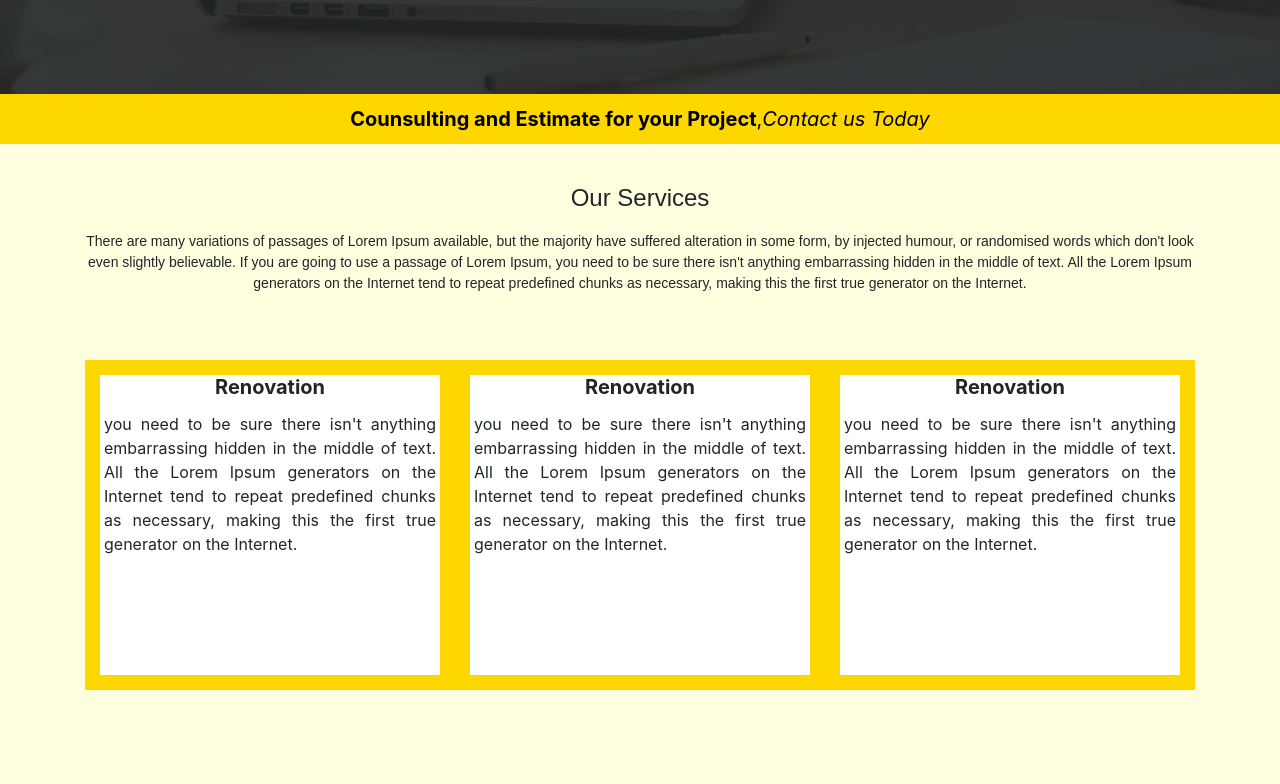
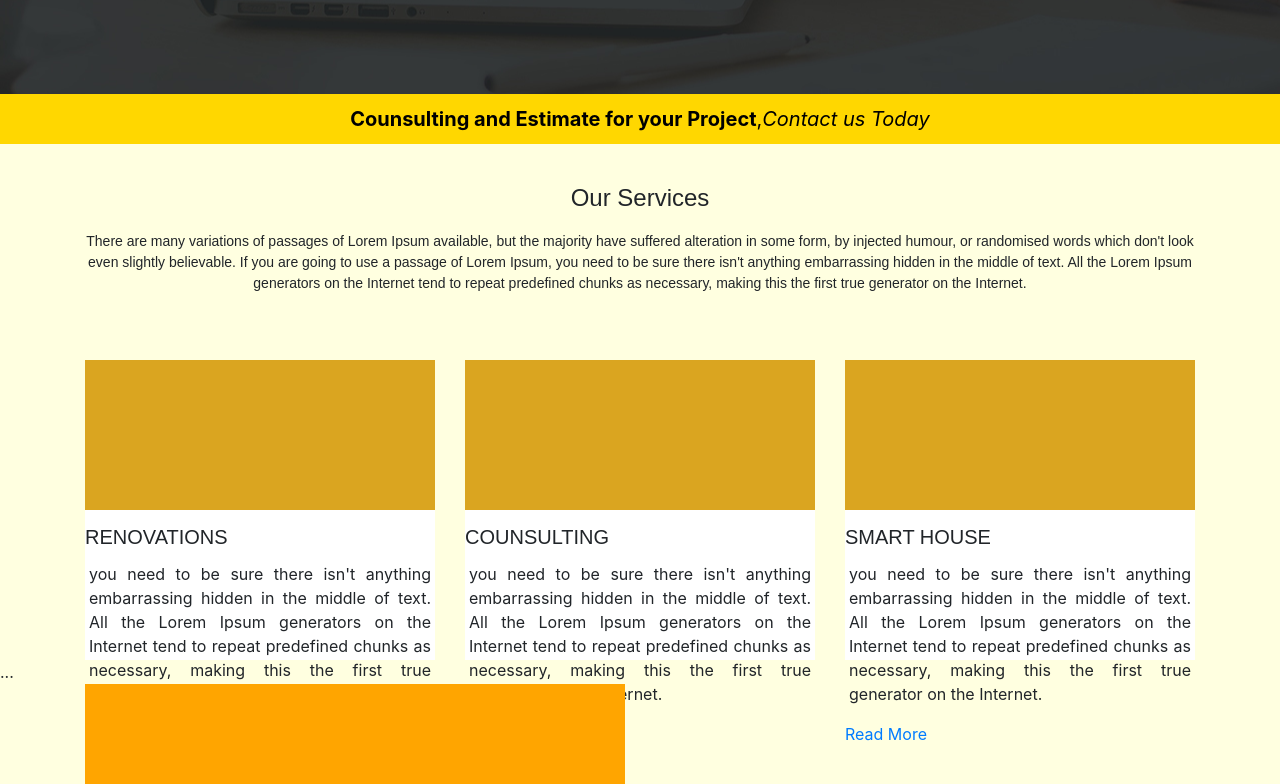
Before and after one commit to Nabeel73/BuildX, a plain HTML site: page index.html in a window 1280 px wide. Shown: the part 504-1288 px from the top of the page. Before the commit the page ends 1194 px from the top, so only its background shows below. Drawn offline with nearby package versions, Linux system fonts and the light colour scheme.

Commit message:
second end

```diff
--- a/css/style.css
+++ b/css/style.css
@@ -2,7 +2,7 @@
 
 body {
     margin: 0px;
-    font-family: -apple-system, BlinkMacSystemFont;
+    font-family: -apple-system;
     background: lightyellow;
 }
 
@@ -98,9 +98,9 @@ header {
     padding: 10px 0px 50px 0px;
 }
 
-.boxes {
-    background: gold;
-    padding: 15px;
+.color-fill {
+    height: 150px;
+    background: goldenrod;
 }
 
 .content_box {
@@ -109,12 +109,21 @@ header {
 }
 
 .content_box span h5 {
-    padding: 0px 0px 5px 0px;
-    font-weight: bold;
-    text-align: center;
+    padding: 15px 0px 5px 0px;
+    text-align: left;
+    text-transform: uppercase;
+    font-family: Arial, Helvetica, sans-serif;
 }
 
 .content_box p {
     text-align: justify;
     padding: 0px 4px 0px 4px;
 }
+
+
+/*NEW SECTION*/
+
+.video {
+    background: orange;
+    height: 100px;
+}
--- a/index.html
+++ b/index.html
@@ -84,29 +84,46 @@
                 <div class="row">
                     <div class="col-md-4 no-gutters">
                         <div class="content_box">
-
-                            <span><h5>Renovation</h5></span>
+                            <div class="color-fill"></div>
+                            <span><h5>Renovations</h5></span>
                             <p> you need to be sure there isn't anything embarrassing hidden in the middle of text. All the Lorem Ipsum generators on the Internet tend to repeat predefined chunks as necessary, making this the first true generator on the Internet.
                             </p>
+                            <a href="#collapse" class="nav-toggle">Read More</a>
                         </div>
                     </div>
 
                     <div class="col-md-4 no-gutters">
                         <div class="content_box">
-                            <span><h5>Renovation</h5></span>
+                            <div class="color-fill"></div>
+                            <span><h5>Counsulting</h5></span>
                             <p> you need to be sure there isn't anything embarrassing hidden in the middle of text. All the Lorem Ipsum generators on the Internet tend to repeat predefined chunks as necessary, making this the first true generator on the Internet.
+                            </p>
 
-                            </p>
+                            <a href="#collapse" class="nav-toggle">Read More</a>
                         </div>
                     </div>
                     <div class="col-md-4 no-gutters">
                         <div class="content_box">
-                            <span><h5>Renovation</h5></span>
+                            <div class="color-fill"></div>
+                            <span><h5>Smart House</h5></span>
                             <p> you need to be sure there isn't anything embarrassing hidden in the middle of text. All the Lorem Ipsum generators on the Internet tend to repeat predefined chunks as necessary, making this the first true generator on the Internet.
                             </p>
+                            <a href="#collapse" class="nav-toggle">Read More</a>
                         </div>
                     </div>
                 </div>
+            </div>
+        </div>
+    </section>
+    <div class="clearfix">...</div>
+    <section>
+        <div class="container">
+            <div class="row">
+                <div class="col-md-6">
+                    <div class="video">
+                    </div>
+                </div>
+                <div class="col-md-6"></div>
             </div>
         </div>
     </section>
@@ -116,7 +133,6 @@
 
 
 
-
 </body>
 
 </html>
```
Also changed, not shown: js/script.js (added, +14 -0 lines).
